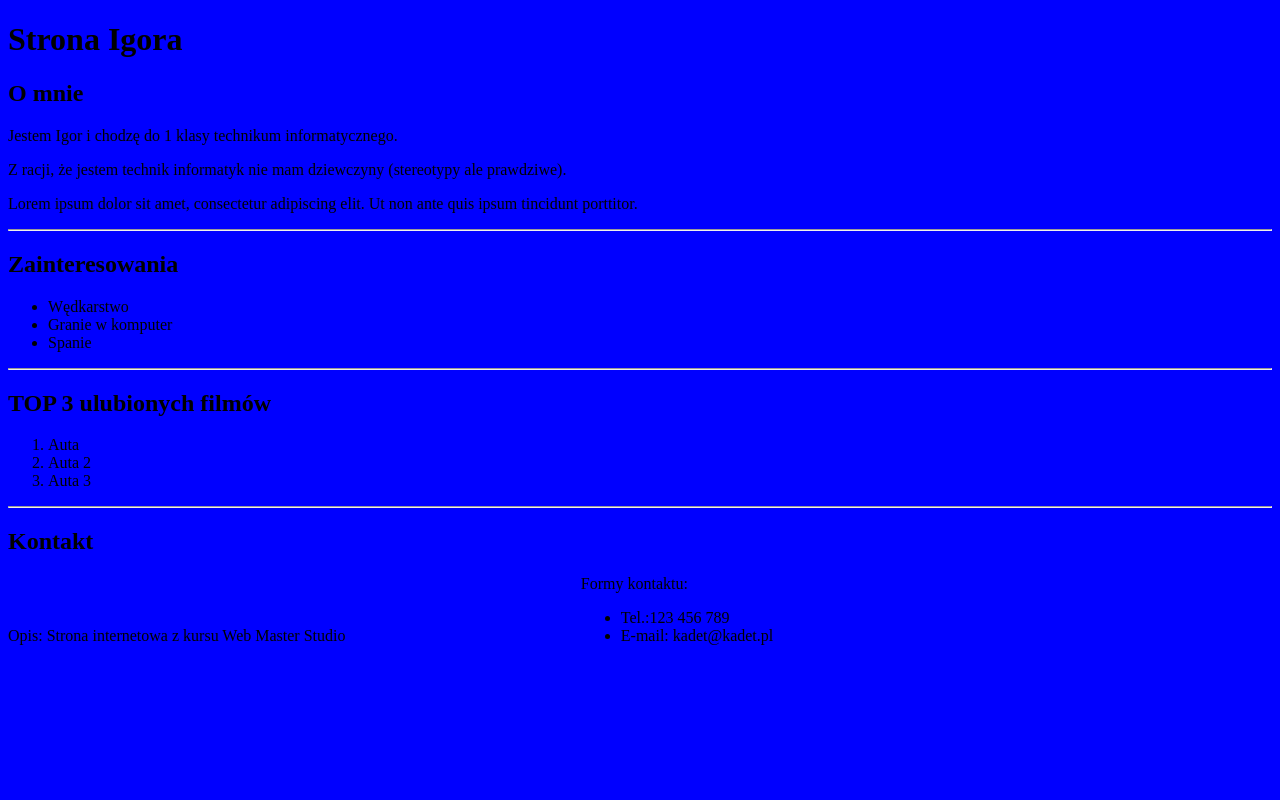
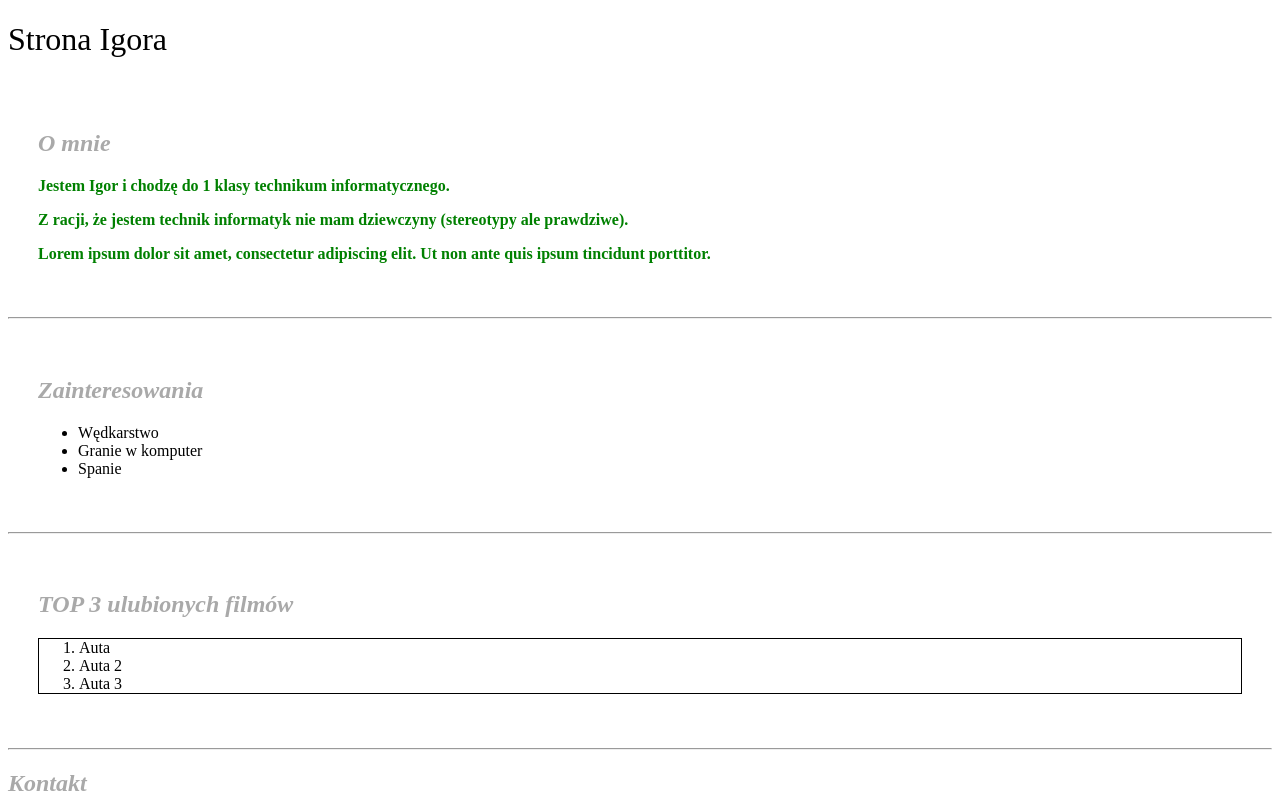
Before and after one commit to IgorStarega/Igor-S, a plain HTML site: page index.html in a window 1280 px wide. Shown: the top 800 px of the page. Drawn offline with Linux system fonts and the light colour scheme.

Commit message:
koniec zajęć 2

```diff
--- a/css/style.css
+++ b/css/style.css
@@ -1,3 +1,20 @@
 body{
-    background: blue;
+    background: white;
 }
+h1{
+    font-weight: normal;
+}
+h2{
+    font-style: italic;
+    color: darkgrey;
+}
+div{
+    padding: 30px;
+}
+p{
+    font-weight: bold;
+    color: green;
+}
+ol{
+    border: solid 1px black;
+}
--- a/index.html
+++ b/index.html
@@ -37,7 +37,7 @@
     <footer>
         <h2>Kontakt</h2>
         <div style="display: inline-block;width:45%">
-            Opis:
+            Opis:<br>
             Strona internetowa z kursu Web Master Studio
         </div>
         <div style="display: inline-block;width:45%">
```
